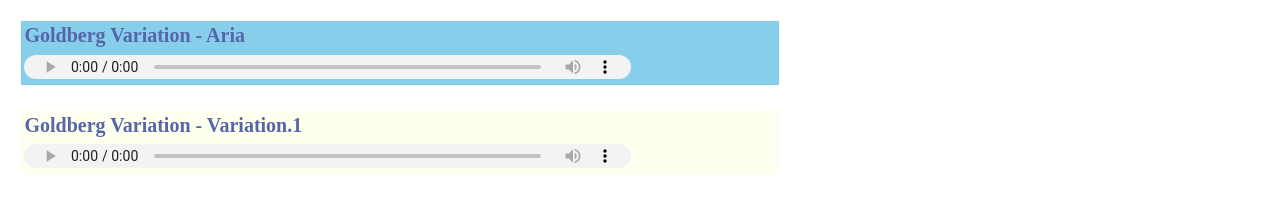
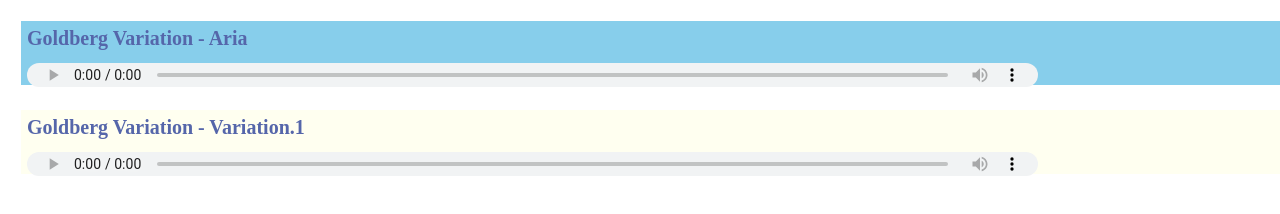
Before and after one commit to Sihwan4/piano2, a plain HTML site: page index.html in a window 1280 px wide. Drawn offline with Linux system fonts and the light colour scheme.

Commit message:
Update index.html

```diff
--- a/index.html
+++ b/index.html
@@ -2,14 +2,14 @@
    <meta name="viewport" content="width=device-width,initial-scale=1.0,minimum-scale=1.0,maximum-scale=1.0">
   <style type ="text/css">
 div#side_A{
-width:60%;
+ width:100%;
  height:4em;
  background-color:skyblue;
  float:left;
  margin:1%;
 }
 #side_B{
-width:60%;
+ width:100%;
  height:4em;
  background-color:ivory;
  float:left;
```
Lines whose indentation alone changed are shown as unchanged.
